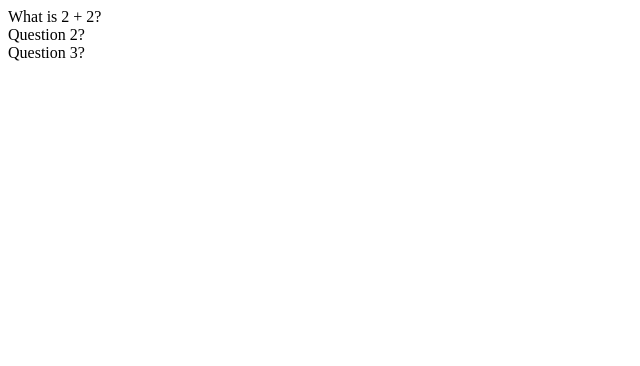
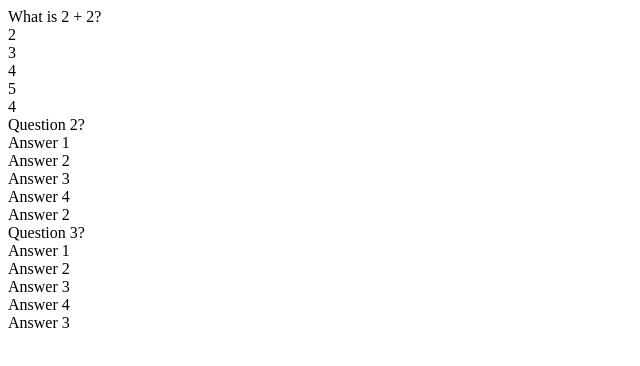
Before and after one commit to towsif031/flashcard-quiz-app, a React (Create React App) app: page / in a window 1280 px wide. Shown: the top 366 px of the page, without its empty margins (0-640 px from the left). Built offline with nearby package versions, Linux system fonts and the light colour scheme.

Commit message:
base content format.

```diff
--- a/src/Flashcard.jsx
+++ b/src/Flashcard.jsx
@@ -4,8 +4,19 @@
 	const [flip, setFlip] = useState(false);
 
 	return (
-		<div onClick={() => setFlip(!flip)}>
-			{flip ? flashcard.answer : flashcard.question}
+		<div
+			className={`card ${flip ? 'flip' : ''}`}
+			onClick={() => setFlip(!flip)}
+		>
+			<div className="front">
+				{flashcard.question}
+				<div className="flashcard-options">
+					{flashcard.options.map((option) => {
+						return <div className="flashcard-option">{option}</div>;
+					})}
+				</div>
+			</div>
+			<div className="back">{flashcard.answer}</div>
 		</div>
 	);
 };
```
